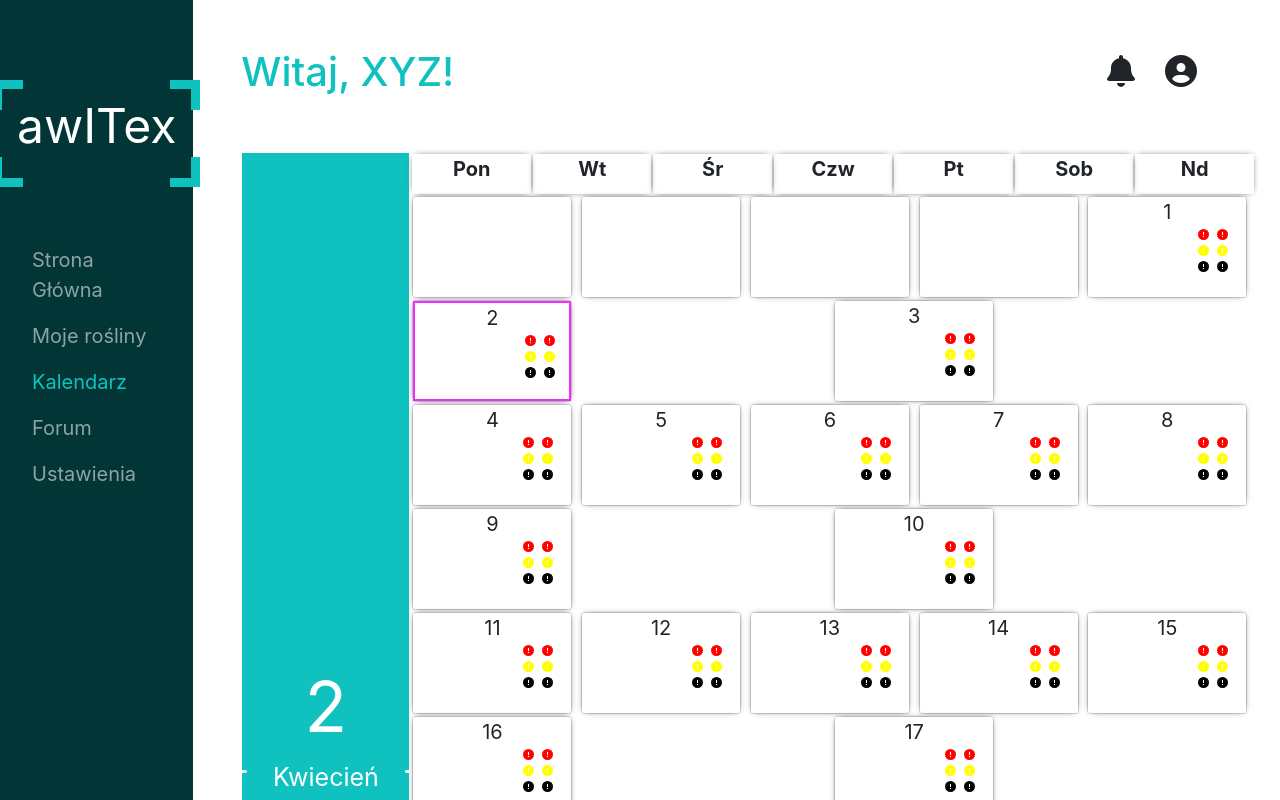
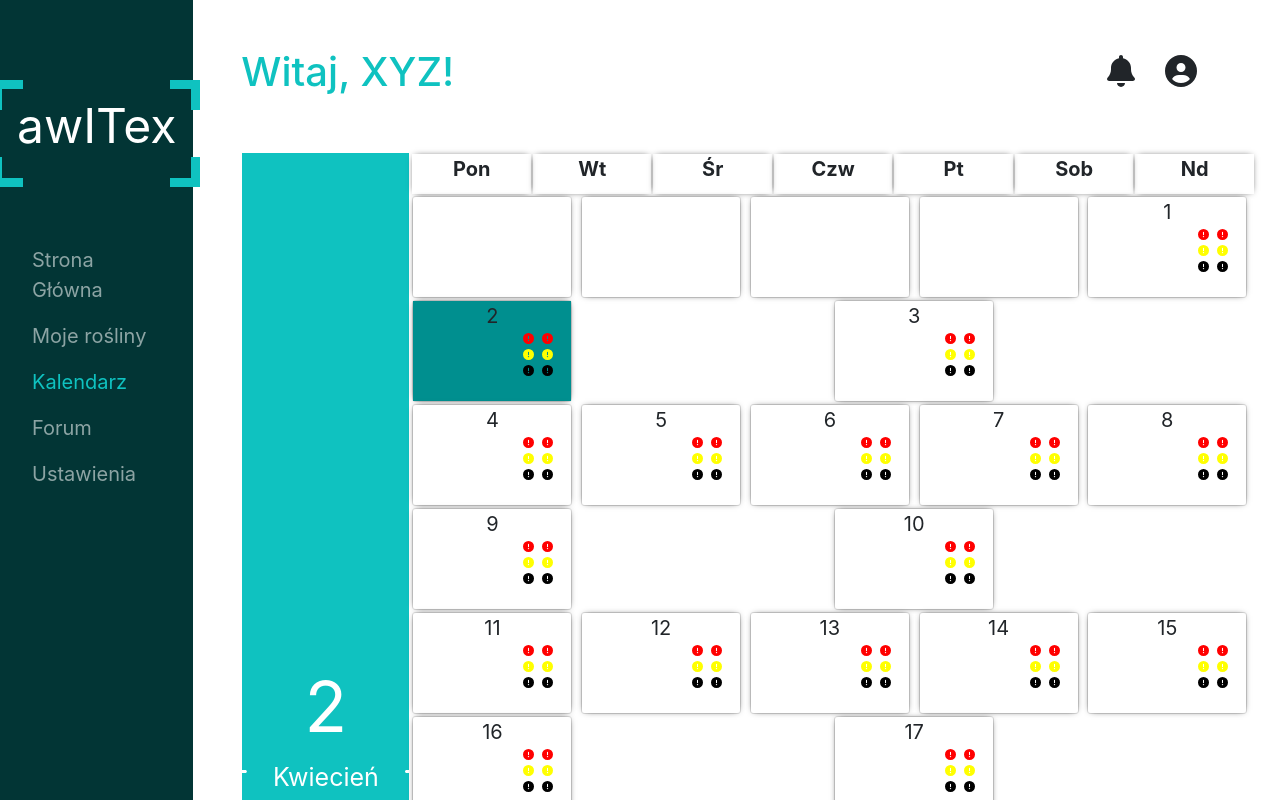
Before and after one commit to pploszczyca/AwITeks, a React (Create React App) app in the folder frontend/: page /calendar in a window 1280 px wide. Shown: the top 800 px of the page. Built offline with nearby package versions, Linux system fonts and the light colour scheme.

Commit message:
initial popup

```diff
--- a/frontend/src/components/Calendar/Calendar.tsx
+++ b/frontend/src/components/Calendar/Calendar.tsx
@@ -1,11 +1,11 @@
 import React from 'react';
 import {Container, Row, Col, ListGroup} from "react-bootstrap";
 import styled from "styled-components";
-import {faArrowLeft, faArrowRight} from '@fortawesome/free-solid-svg-icons'
+import {faArrowLeft, faArrowRight, faDisplay} from '@fortawesome/free-solid-svg-icons'
 import {FontAwesomeIcon} from "@fortawesome/react-fontawesome";
 import Card from "react-bootstrap/Card"
 import { faCircleExclamation } from '@fortawesome/free-solid-svg-icons'
-import { Grid } from '@material-ui/core';
+import { Grid, List } from '@material-ui/core';
 
 
 let Day = styled.div`
@@ -17,15 +17,16 @@ let Day = styled.div`
   font-size: 20px;
   box-shadow: 0 0 7px -3px rgba(0, 0, 0, 1);
 
-  &:hover{
-    background-color: #0FC2C0;
-  }
   &.day-name:hover{
     background-color: white;
   }
   &.day-name{
     height: 2em;
     font-weight: bold;
+  }
+  &.clickable:hover{
+    cursor: pointer;
+    background-color: #0FC2C0;
   }
 `
 
@@ -63,6 +64,22 @@ let CalendarService = styled.div`
   }
 `
 
+let Display = styled.div`
+  &.show{
+    display: block;
+    position: absolute;
+    top: 50%;
+    left: 50%;
+    transform: translate(-50%,-50%);
+    background-color: #0FC000;
+    width: 40%;
+    height: 40%;
+
+
+  }
+  display: none;
+`
+
 const Button = styled.button`
   background-color: black;
   color: white;
@@ -78,11 +95,6 @@ function export_calendar() {
     alert('Export button clicked!');
 }
 
-function click_alert() {
-    alert('Alert clicked!');
-}
-
-
 
 class Calendar extends React.Component<{}, {days: any[], weeks: any[], months: string[], displayedDate: Date}>{
     constructor(props: any) {
@@ -96,6 +108,9 @@ class Calendar extends React.Component<{}, {days: any[], weeks: any[], months: s
         this.getActualDay = this.getActualDay.bind(this)
         this.nextMonth = this.nextMonth.bind(this)
         this.prevMonth = this.prevMonth.bind(this)
+        this.getAlert = this.getAlert.bind(this)
+        this.showAlerts = this.showAlerts.bind(this)
+        this.exitDetails = this.exitDetails.bind(this)
     }
 
     getAlert(iconColor='red'){
@@ -106,6 +121,33 @@ class Calendar extends React.Component<{}, {days: any[], weeks: any[], months: s
             </div>
             )
     }
+
+    showAlerts(dayNum: number){
+        // alert('Alert ' + dayNum + ' clicked!');
+        // this.alerts = true
+        let displayDiv = document.getElementById("display")
+        if(displayDiv !== null){
+            displayDiv.classList.add("show")
+        }
+    }
+
+    exitDetails(){
+        let displayDiv = document.getElementById("display")
+        if(displayDiv !== null){
+            displayDiv.classList.remove("show")
+        }
+    }
+
+    // getAlertInfo(){
+    //     return(
+    //         <List></>
+    //     )
+
+    // }
+
+    // showDetails(dayNum: number){
+
+    // }
 
     getActualDay(fieldNumber: number, date: Date){
         let lastDay = new Date(date.getFullYear(), date.getMonth() + 1, 0).getDate()
@@ -128,7 +170,7 @@ class Calendar extends React.Component<{}, {days: any[], weeks: any[], months: s
         }
         else {
             // return (<Day>{actualDayNumber}</Day>
-            return (<Day onClick = {click_alert} style={{border: today ? '2px solid rgba(245, 40, 255, 1)' : 'none'}}>
+            return (<Day className="clickable" onClick = {() => this.showAlerts(actualDayNumber)} style={{backgroundColor: today ? '#008f8f' : 'none'}}>
                         {actualDayNumber}
                         <div style={{width: '9rem', height:'4rem', textAlign: 'right', fontSize: 11, border: "none"}}>
                             {this.getAlert("red")}
@@ -172,7 +214,6 @@ class Calendar extends React.Component<{}, {days: any[], weeks: any[], months: s
     render(){
         return (
             <Container>
-
                 <Row className="m-0 mt-5">
 
                     <CalendarCol xs={2}>
@@ -220,6 +261,12 @@ class Calendar extends React.Component<{}, {days: any[], weeks: any[], months: s
                         ))}
                     </CalendarCol>
                 </Row>
+                <Display id="display">
+                    Display
+                    <Button onClick={this.exitDetails} style={{bottom: 0, right: 0}}>
+                        Exit
+                    </Button>
+                </Display>
 
 
             </Container>
@@ -228,3 +275,11 @@ class Calendar extends React.Component<{}, {days: any[], weeks: any[], months: s
 }
 
 export default Calendar;
+
+
+// toggle
+// z-index
+// position absolute
+
+//zrobic rebase
+//wstaw diva do funkcji
```
